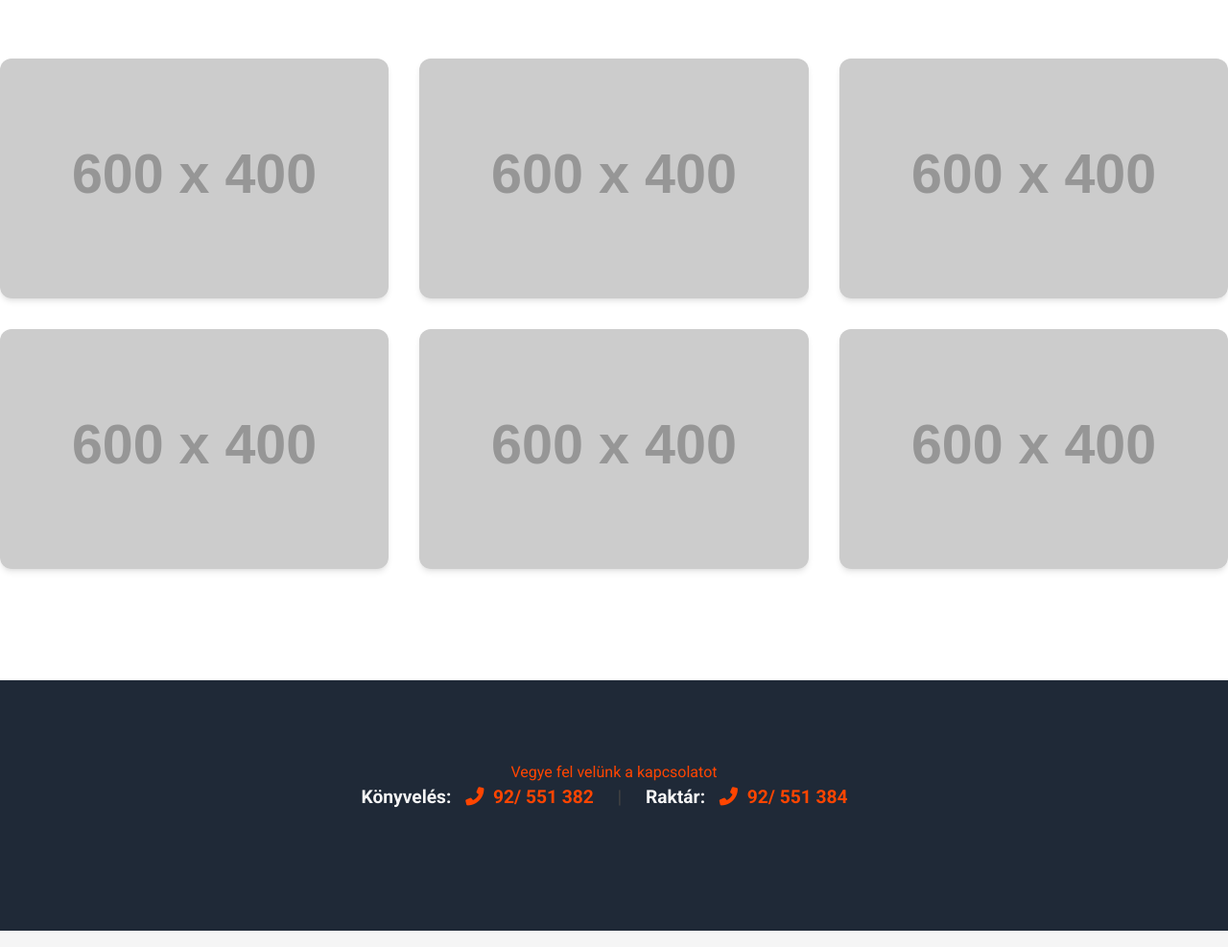
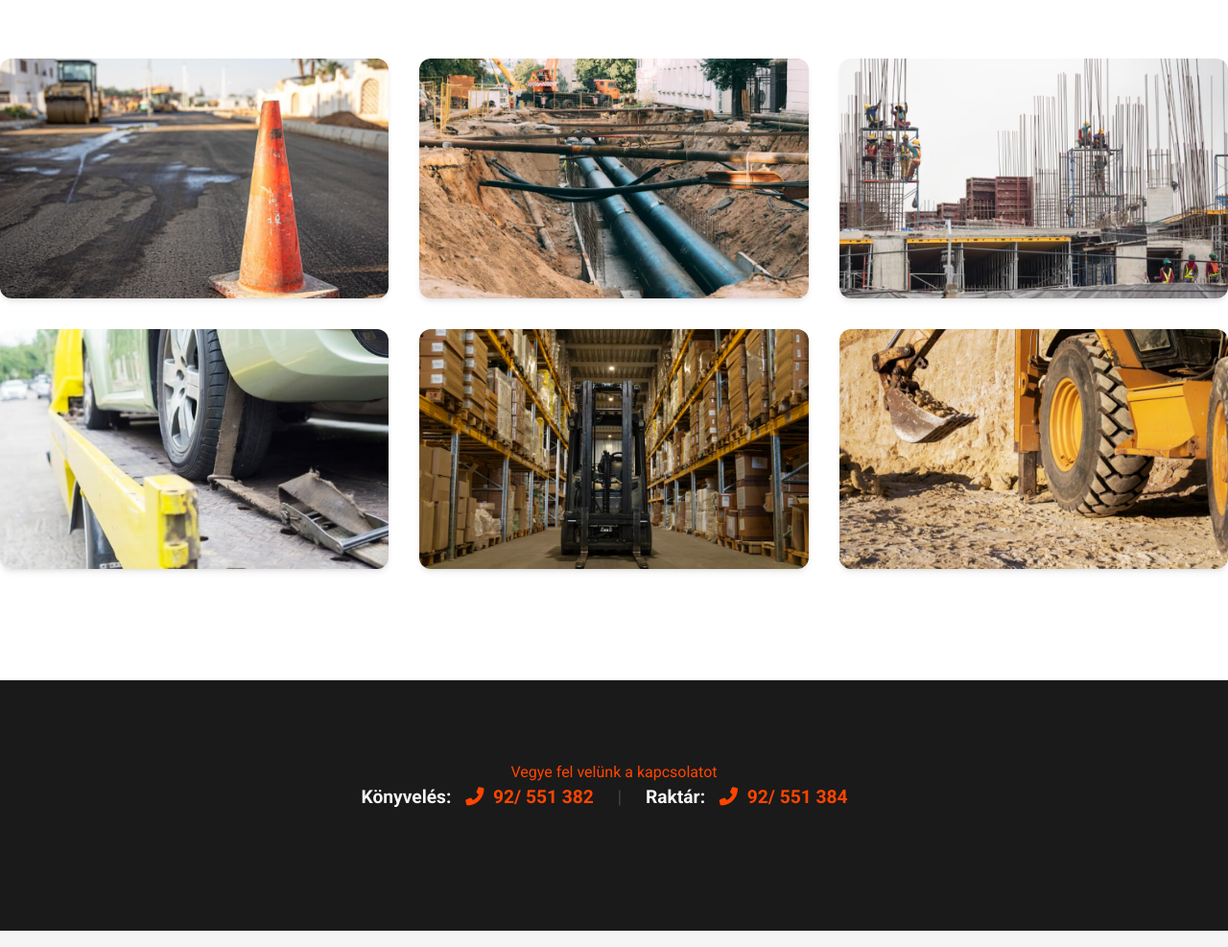
Before and after one commit to zakotamas/LK, a plain HTML site: page projektek.html in a window 1280 px wide. Shown: the part 319-1306 px from the top of the page at 96% size. Drawn offline with nearby package versions, Linux system fonts and the light colour scheme; placeholder pictures from the web are drawn by us.

Commit message:
Add files via upload

```diff
--- a/projekt.css
+++ b/projekt.css
@@ -76,7 +76,7 @@
             padding: 4rem 0;
         }
         .bg-dark {
-            background-color: #1f2937;
+            background-color: #1A1A1A;
             color: #fff;
         }
 
--- a/projektek.html
+++ b/projektek.html
@@ -5,7 +5,7 @@
     <meta name="viewport" content="width=device-width, initial-scale=1.0">
     <title>Mély- és Magasépítés | Szállítmányozás | Műszaki Mentés</title>
     <link rel="stylesheet" href="style.css">
-        <link rel="stylesheet" href="projekt.css">
+    <link rel="stylesheet" href="projekt.css">
          <script src="https://cdn.tailwindcss.com"></script>
     <link href="https://fonts.googleapis.com/css2?family=Roboto:wght@300;400;700&display=swap" rel="stylesheet">
     <link rel="stylesheet" href="https://cdnjs.cloudflare.com/ajax/libs/font-awesome/6.0.0-beta3/css/all.min.css">
@@ -47,7 +47,7 @@
 
                 <!-- 1. Projekt: Útépítés -->
                 <div class="project-card">
-                    <img src="https://placehold.co/600x400/1e40af/ffffff?text=Útépítés+Kép" alt="Útépítés és felújítás" class="project-image">
+                    <img src="img/ut.png" alt="Útépítés és felújítás" class="project-image">
                     <div class="project-overlay">
                         <h3 class="text-2xl font-bold mb-2">Útépítés és felújítás</h3>
                         <p class="text-sm font-light mb-4">Egy nagy forgalmú, 3 km-es főút teljeskörű burkolatcseréje és kiszélesítése a forgalom zavarása nélkül.</p>
@@ -57,7 +57,7 @@
 
                 <!-- 2. Projekt: Vízellátó rendszer -->
                 <div class="project-card">
-                    <img src="https://placehold.co/600x400/059669/ffffff?text=Vízellátás+Kép" alt="Vízellátó rendszer kiépítése" class="project-image">
+                    <img src="img/vizellatas.png" alt="Vízellátó rendszer kiépítése" class="project-image">
                     <div class="project-overlay">
                         <h3 class="text-2xl font-bold mb-2">Vízellátó rendszer kiépítése</h3>
                         <p class="text-sm font-light mb-4">Új, 1500 fős település ivóvíz-hálózatának teljes tervezése és kivitelezése, 8 km csővezetékkel.</p>
@@ -67,7 +67,7 @@
 
                 <!-- 3. Projekt: Társasház építése -->
                 <div class="project-card">
-                    <img src="https://placehold.co/600x400/9d174d/ffffff?text=Magasépítés+Kép" alt="Társasház építése" class="project-image">
+                    <img src="img/magasepites.png" alt="Társasház építése" class="project-image">
                     <div class="project-overlay">
                         <h3 class="text-2xl font-bold mb-2">Modern Társasház</h3>
                         <p class="text-sm font-light mb-4">Négyemeletes, 24 lakásos, 'A+' energetikai besorolású lakóépület kulcsrakész átadása.</p>
@@ -77,7 +77,7 @@
 
                 <!-- 4. Projekt: Műszaki mentés -->
                 <div class="project-card">
-                    <img src="https://placehold.co/600x400/f59e0b/ffffff?text=Mentés+Kép" alt="Nehézgép műszaki mentése" class="project-image">
+                    <img src="img/automentes.png" alt="Nehézgép műszaki mentése" class="project-image">
                     <div class="project-overlay">
                         <h3 class="text-2xl font-bold mb-2">Nehézgép Mentés</h3>
                         <p class="text-sm font-light mb-4">Különleges daruzási feladat egy 50 tonnás munkagép süllyedésének megoldására, szűk helyen.</p>
@@ -87,7 +87,7 @@
 
                 <!-- 5. Projekt: Logisztikai központ -->
                 <div class="project-card">
-                    <img src="https://placehold.co/600x400/6b21a8/ffffff?text=Logisztika+Kép" alt="Új logisztikai központ" class="project-image">
+                    <img src="img/logistik.png" alt="Új logisztikai központ" class="project-image">
                     <div class="project-overlay">
                         <h3 class="text-2xl font-bold mb-2">Logisztikai Központ</h3>
                         <p class="text-sm font-light mb-4">12.000 m²-es acélszerkezetű raktár és irodaépület komplex kivitelezése 6 hónap alatt.</p>
@@ -97,7 +97,7 @@
 
                 <!-- 6. Projekt: Hídfelújítás -->
                 <div class="project-card">
-                    <img src="https://placehold.co/600x400/16a34a/ffffff?text=Híd+Felújítás+Kép" alt="Régi híd szerkezeti felújítása" class="project-image">
+                    <img src="img/foldmunka.png" alt="Régi híd szerkezeti felújítása" class="project-image">
                     <div class="project-overlay">
                         <h3 class="text-2xl font-bold mb-2">Híd Szerkezeti Felújítása</h3>
                         <p class="text-sm font-light mb-4">Egy századfordulós híd teherbíró képességének növelése, műemlékvédelmi szempontok figyelembevételével.</p>
--- a/style.css
+++ b/style.css
@@ -402,11 +402,12 @@ nav ul li a:hover {
     display: flex;
     justify-content: space-between;
     align-items: center;
+    color: #FF4500;
 }
 
-/* ======================================= */
+
 /* ANIMÁCIÓS EFFEKTEK (Kezdő és Aktív állapot) */
-/* ======================================= */
+
 
 /* Általános animációs alaposztályok */
 .fade-in-section, .slide-in-left, .slide-in-right, .slide-in-up, .zoom-in {
@@ -431,9 +432,9 @@ nav ul li a:hover {
 }
 
 
-/* ======================================= */
+
 /* MÉDIA LEKÉRDEZÉSEK (Reszponzívitás) */
-/* ======================================= */
+
 @media (max-width: 992px) {
     /* Nagyobb tableteken */
     .hero h1 { font-size: 3.5em; }
```
Also changed, not shown: index.html (+3 -2 lines), img/automentes.png (added), img/foldmunka.png (added), img/logistik.png (added), img/magasepites.png (added), img/ut.png (added), img/vizellatas.png (added), 2 other files.
